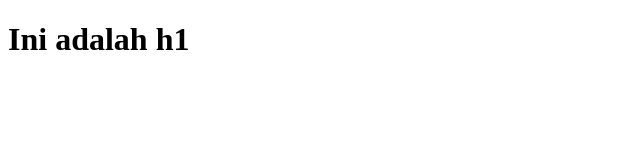
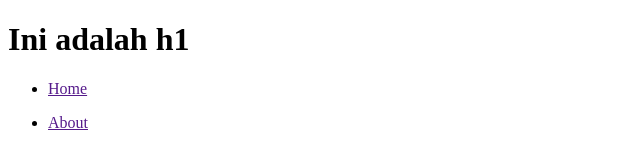
Before and after one commit to BagasHanann/belajar-git, a plain HTML site: page index.html in a window 1280 px wide. Shown: the whole page, without its empty margins (0-640 px from the left). Drawn offline with Linux system fonts and the light colour scheme.

Commit message:
{add navbar with list}

```diff
--- a/index.html
+++ b/index.html
@@ -7,5 +7,14 @@
 	</head>
 	<body>
 		<h1>Ini adalah h1</h1>
+
+		<nav>
+			<ul>
+				<li><a href="">Home</a></li>
+			</ul>
+			<ul>
+				<li><a href="">About</a></li>
+			</ul>
+		</nav>
 	</body>
 </html>
```
